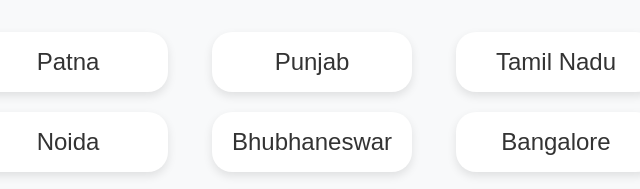
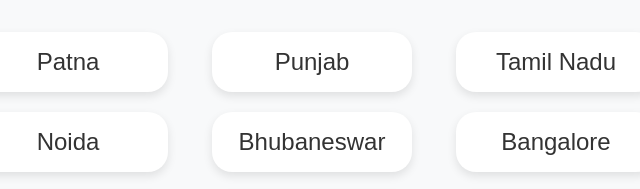
Before and after one commit to shivamsahil030/Laundary-wallaah-UI, a plain HTML site: page index.html in a window 1280 px wide. Shown: the part 4680-4869 px from the top of the page, 572-1212 px from the left. Drawn offline with Linux system fonts and the light colour scheme.

Commit message:
Fix HTML formatting and structure

```diff
--- a/index.html
+++ b/index.html
@@ -269,7 +269,7 @@
                         <p>Noida</p>
                     </div>
                     <div class="area-box">
-                        <p>Bhubhaneswar</p>
+                        <p>Bhubaneswar</p>
                     </div>
                     <div class="area-box">
                         <p>Bangalore</p>
```
